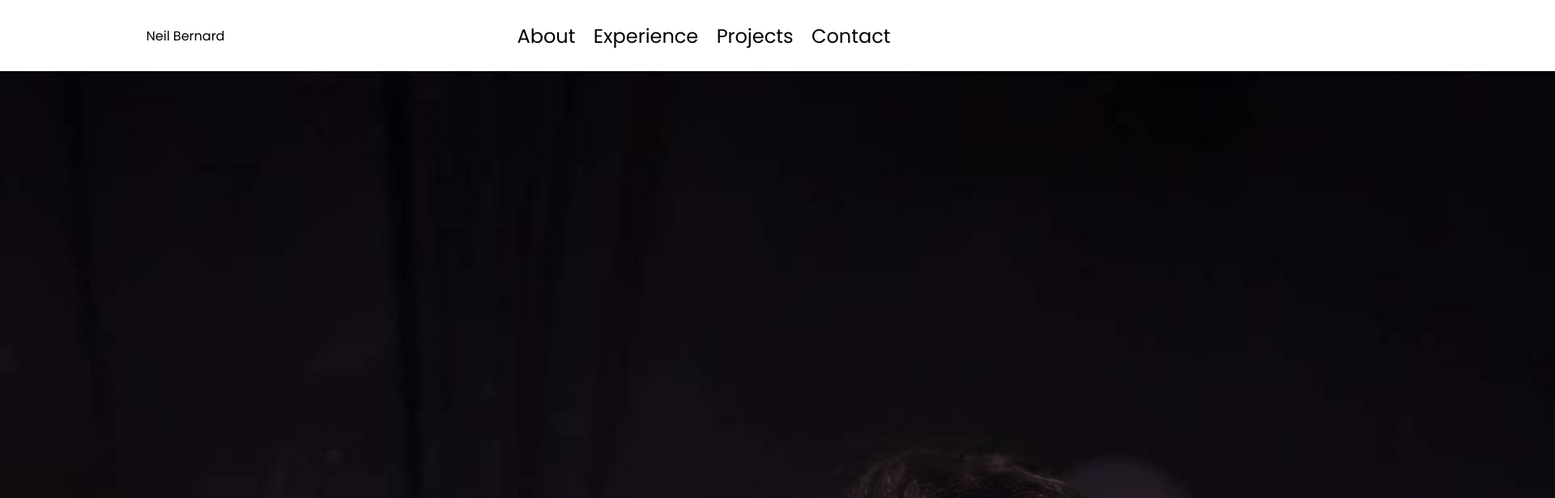
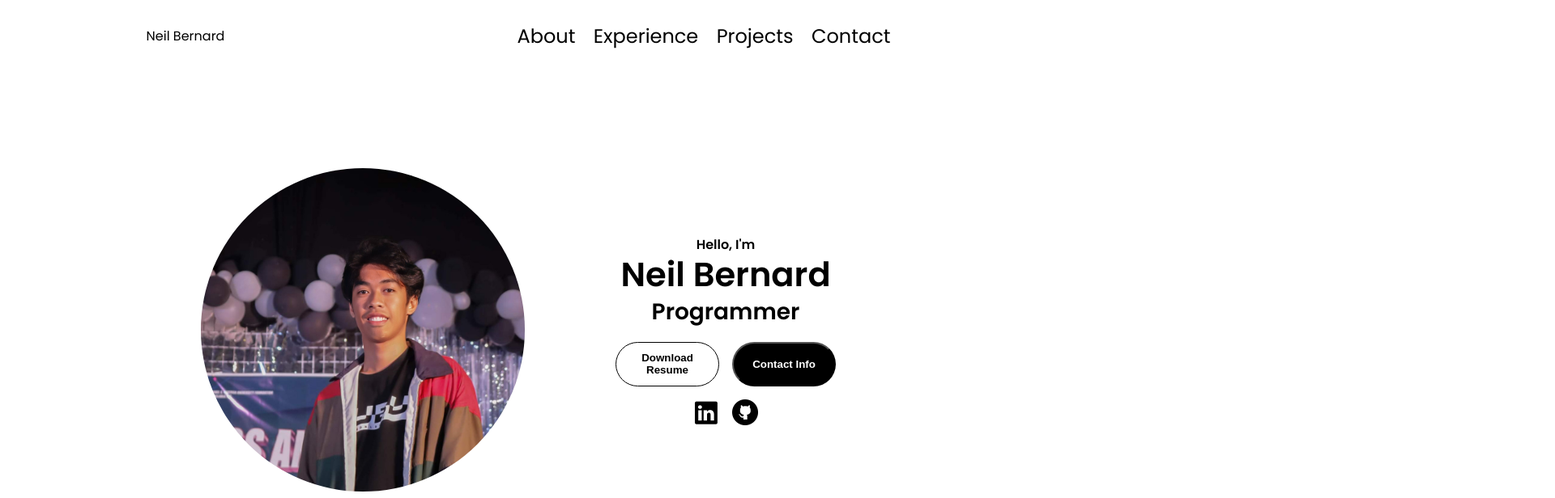
Before and after one commit to neilbernard-sscgi/sscgi_Supillo_act2, a plain HTML site: page index.html in a window 1280 px wide. Shown: the top 616 px of the page at 81% size, 1920 px wide, since content can reach past the window. Drawn offline with Linux system fonts and the light colour scheme.

Commit message:
styled the home section

```diff
--- a/style.css
+++ b/style.css
@@ -46,3 +46,123 @@ a:hover {
   text-underline-offset: 1rem;
   text-decoration-color: black;
 }
+
+/* Section styles*/
+section {
+  padding-top: 4vh;
+
+  margin: 0 6rem;
+  box-sizing: border-box;
+  min-height: fit-content;
+}
+
+/* PROFILE SECTION */
+
+#home {
+  display: flex;
+  justify-content: center;
+  gap: 7rem;
+  height: 80vh;
+  padding: 0;
+  align-items: center;
+  scroll-margin-top: 5rem;
+}
+.home-pic-container img {
+  border-radius: 50%;
+}
+.home-pic-container {
+  display: flex;
+  height: 400px;
+  width: 400px;
+  margin: auto 0;
+}
+
+.home-text {
+  align-self: center;
+  text-align: center;
+}
+
+.home-text p {
+  font-weight: 600;
+}
+
+.home-text-p1 {
+  text-align: center;
+  color: var(--secondary-color);
+}
+
+.home-text-p2 {
+  font-size: 1.75rem;
+  margin-bottom: 1rem;
+  color: var(--secondary-color);
+}
+
+.title {
+  font-size: 2.6rem;
+  text-align: center;
+  line-height: 1.2;
+}
+
+#socials-container {
+  display: flex;
+  justify-content: center;
+  margin-top: 1rem;
+  gap: 1rem;
+}
+
+/* About styles */
+.home-container {
+  display: flex;
+}
+
+/* ICONS */
+
+.icon {
+  cursor: pointer;
+  height: 2rem;
+}
+
+/* BUTTONS */
+
+.btn-container {
+  display: flex;
+  justify-content: center;
+  gap: 1rem;
+}
+#profile .btn {
+  width: 10rem;
+}
+.btn {
+  font-weight: 600;
+  transition: all 300ms ease;
+  padding: 0.7rem;
+  width: 8rem;
+  border-radius: 2rem;
+}
+
+.btn-color-1:hover,
+.btn-color-2:hover {
+  cursor: pointer;
+}
+
+.btn-color-1,
+.btn-color-2:hover {
+  background: black;
+  color: white;
+}
+
+.btn-color-1:hover {
+  background: white;
+  color: black;
+  border: black 1px solid;
+}
+
+.btn-color-2 {
+  background: white;
+  color: black;
+  border: black 1px solid;
+}
+
+.btn-container {
+  gap: 1rem;
+}
```
